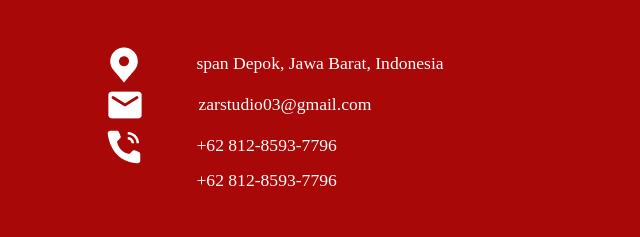
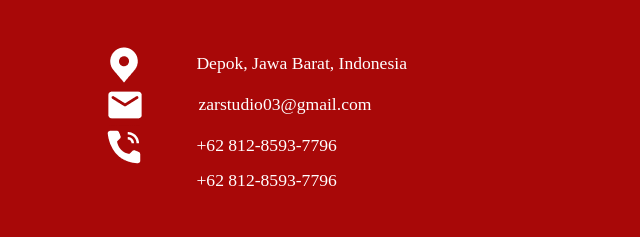
Before and after one commit to ccprogrammer/zarchitect, a plain HTML site: page index.html in a window 1280 px wide. Shown: the part 2999-3236 px from the top of the page, 548-1188 px from the left. Drawn offline with nearby package versions, Linux system fonts and the light colour scheme.

Commit message:
menghapus span nyasar di footer

```diff
--- a/index.html
+++ b/index.html
@@ -300,7 +300,7 @@
                 <img src="images/footer-ic/right/footer-map.png" alt="">
               </span>
               <span>
-              span Depok, Jawa Barat, Indonesia
+              Depok, Jawa Barat, Indonesia
               </span>
             </span>
           </li>
```
